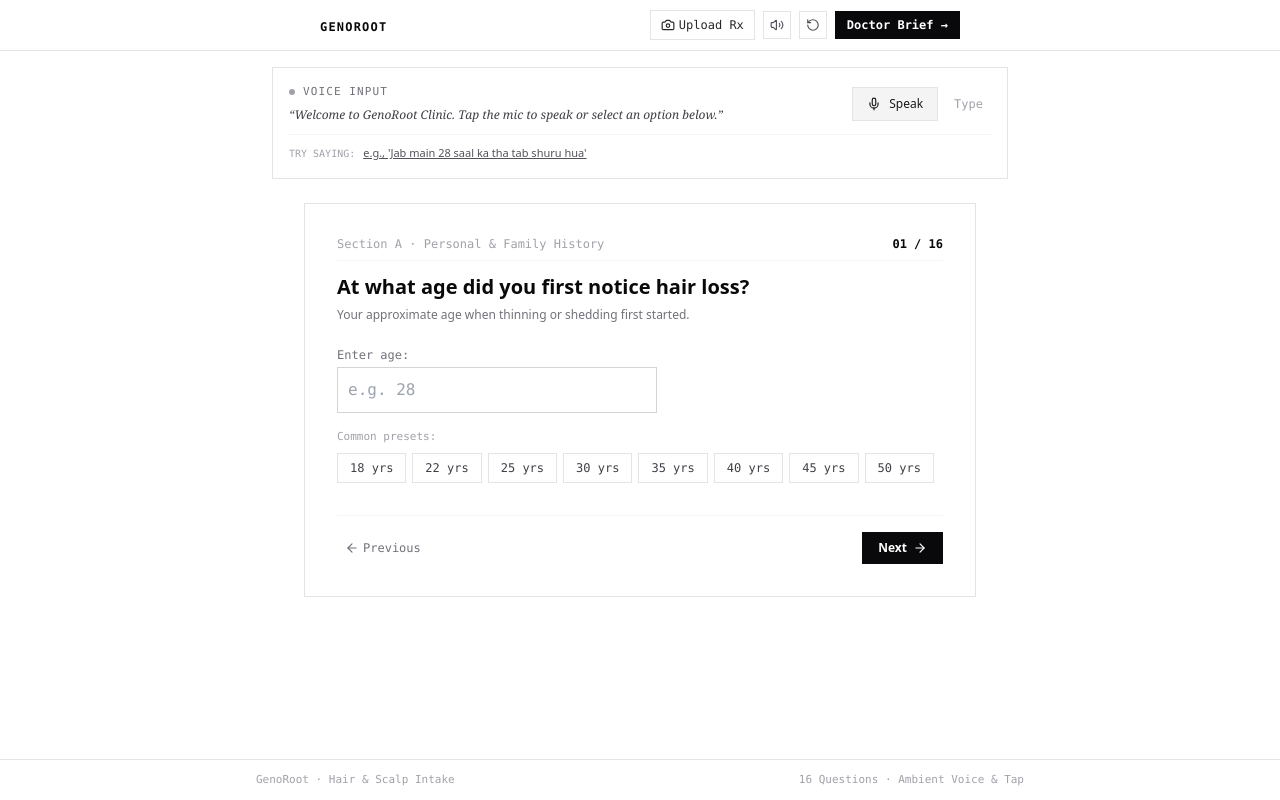
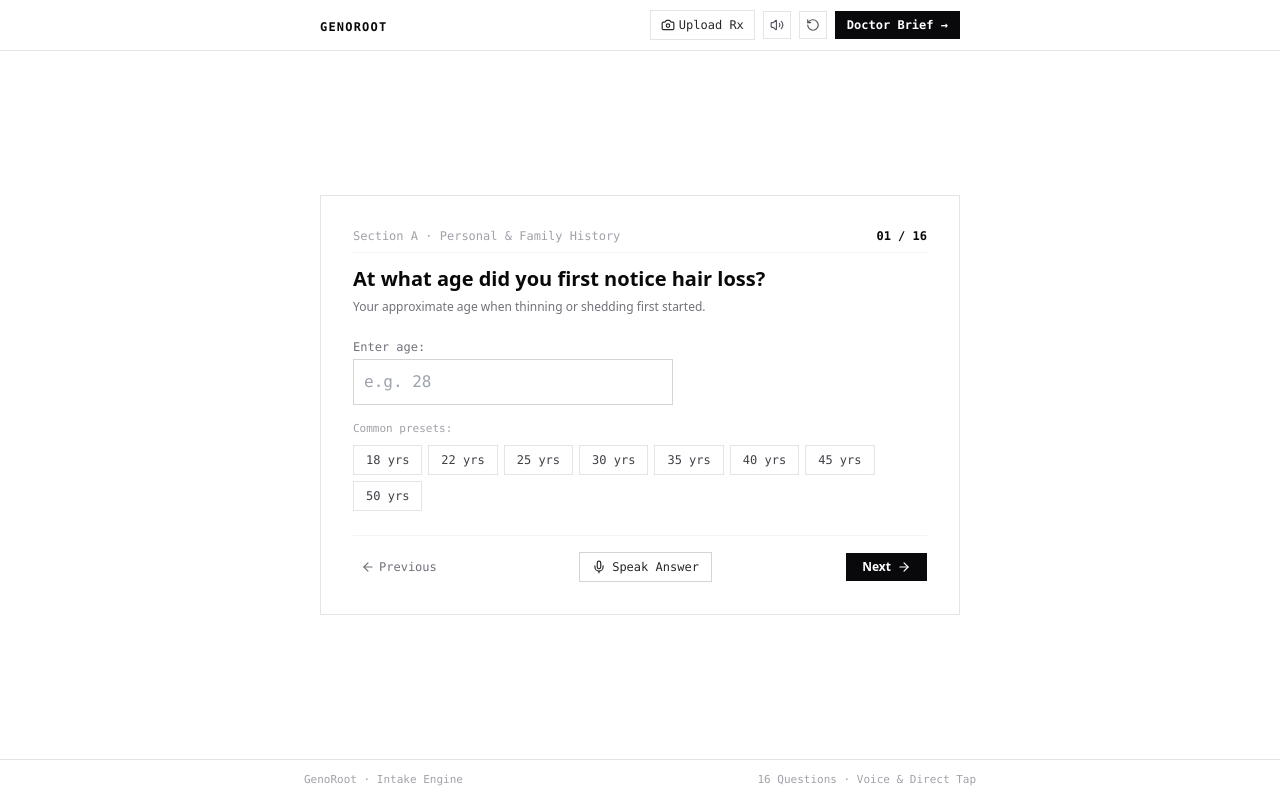
Before and after one commit to yaseen2402/form, a Next.js app: page / in a window 1280 px wide. Both pictures are taken after a click on the button "BEGIN INTAKE". Built offline with nearby package versions, Linux system fonts and the light colour scheme.

Commit message:
refactor: remove top voice box and integrate voice button directly into navigation row

```diff
--- a/src/app/page.tsx
+++ b/src/app/page.tsx
@@ -3,7 +3,6 @@
 import React from "react";
 import { useIntake } from "@/context/IntakeContext";
 import { Header } from "@/components/Header";
-import { VoiceConciergeBar } from "@/components/VoiceConciergeBar";
 import { QuestionCard } from "@/components/QuestionCard";
 import { DoctorSummaryPage } from "@/components/DoctorSummaryPage";
 import { PrescriptionUploadModal } from "@/components/PrescriptionUploadModal";
@@ -20,12 +19,9 @@ export default function Home() {
           <DoctorSummaryPage />
         </main>
       ) : (
-        <main className="flex-1 flex flex-col">
-          {/* Minimalist Voice Controller */}
-          <VoiceConciergeBar />
-
+        <main className="flex-1 flex flex-col justify-center">
           {/* Active Question Card */}
-          <div className="flex-1 max-w-3xl w-full mx-auto px-4 py-4 sm:py-6">
+          <div className="max-w-2xl w-full mx-auto px-4 py-6 sm:py-10">
             <QuestionCard />
           </div>
         </main>
@@ -35,9 +31,9 @@ export default function Home() {
 
       {/* Minimal Footer */}
       <footer className="border-t border-zinc-200 py-3 px-4 text-[11px] font-mono text-zinc-400 mt-auto">
-        <div className="max-w-3xl mx-auto flex items-center justify-between">
-          <span>GenoRoot · Hair & Scalp Intake</span>
-          <span>16 Questions · Ambient Voice & Tap</span>
+        <div className="max-w-2xl mx-auto flex items-center justify-between">
+          <span>GenoRoot · Intake Engine</span>
+          <span>16 Questions · Voice & Direct Tap</span>
         </div>
       </footer>
     </div>
--- a/src/components/QuestionCard.tsx
+++ b/src/components/QuestionCard.tsx
@@ -19,7 +19,8 @@ import {
   ProductUsage,
   ProcedureUsage,
 } from "@/types/intake";
-import { Check, ArrowRight, ArrowLeft } from "lucide-react";
+import { Check, ArrowRight, ArrowLeft, Mic, MicOff, Loader2 } from "lucide-react";
+import { useVoiceAssistant } from "@/hooks/useVoiceAssistant";
 
 export function QuestionCard() {
   const {
@@ -33,7 +34,24 @@ export function QuestionCard() {
     nextStep,
     prevStep,
     setViewMode,
+    isListening,
+    isProcessing,
+    liveTranscript,
+    recentFieldUpdates,
   } = useIntake();
+
+  const { startListening, stopListening, processTranscript } = useVoiceAssistant();
+
+  const handleMicToggle = () => {
+    if (isListening) {
+      stopListening();
+      if (liveTranscript) {
+        processTranscript(liveTranscript);
+      }
+    } else {
+      startListening();
+    }
+  };
 
   // Intro / Demographics Screen (Index 0)
   if (activeQuestionIndex === 0) {
@@ -47,7 +65,7 @@ export function QuestionCard() {
           Patient Intake Assessment
         </h1>
         <p className="text-xs sm:text-sm text-zinc-500 mb-6 leading-relaxed">
-          Fill your hair & scalp clinical background. You can speak naturally via the microphone above or tap the options below.
+          Provide your hair & scalp clinical background. Tap the &ldquo;Speak Answer&rdquo; button on any question to answer by voice (English or Hinglish), or tap options directly.
         </p>
 
         <div className="space-y-4">
@@ -155,12 +173,40 @@ export function QuestionCard() {
       </p>
 
       {/* Question Options dispatcher */}
-      <div className="mb-8">
+      <div className="mb-6">
         {renderQuestionContent(meta.n, formData, updateField, updateHabit, updateProduct, updateProcedure)}
       </div>
 
-      {/* Navigation Footer */}
-      <div className="flex items-center justify-between pt-4 border-t border-zinc-100">
+      {/* Inline Live Voice Feedback (visible only when active) */}
+      {(isListening || isProcessing || liveTranscript) && (
+        <div className="mb-4 p-2.5 bg-zinc-50 border border-zinc-200 text-xs font-mono flex items-center justify-between text-zinc-900">
+          <div className="flex items-center gap-2">
+            <span className={`w-1.5 h-1.5 rounded-full ${isListening ? "bg-zinc-950 animate-ping" : "bg-zinc-400"}`} />
+            <span>{liveTranscript || (isProcessing ? "Analyzing clinical cues with Gemini..." : "Listening (English / Hinglish)...")}</span>
+          </div>
+          {isListening && liveTranscript && (
+            <button
+              onClick={() => {
+                stopListening();
+                processTranscript(liveTranscript);
+              }}
+              className="text-[10px] font-mono px-2 py-0.5 bg-zinc-950 text-white"
+            >
+              Done
+            </button>
+          )}
+        </div>
+      )}
+
+      {recentFieldUpdates.length > 0 && (
+        <div className="mb-4 p-2 bg-zinc-100 border border-zinc-300 text-xs font-mono text-zinc-950 flex items-center gap-2">
+          <Check className="w-3.5 h-3.5 shrink-0" />
+          <span>Captured: {recentFieldUpdates.join(", ")}</span>
+        </div>
+      )}
+
+      {/* Navigation Footer with Voice Button in the same row */}
+      <div className="flex items-center justify-between pt-4 border-t border-zinc-100 gap-2">
         <button
           onClick={prevStep}
           className="flex items-center gap-1 text-xs font-mono text-zinc-500 hover:text-zinc-950 px-2 py-1.5 transition"
@@ -169,11 +215,40 @@ export function QuestionCard() {
           <span>Previous</span>
         </button>
 
+        {/* Voice Button in the same row */}
+        <button
+          onClick={handleMicToggle}
+          disabled={isProcessing}
+          className={`flex items-center gap-1.5 px-3 py-1.5 text-xs font-mono border transition ${
+            isListening
+              ? "bg-zinc-950 text-white border-zinc-950 animate-pulse"
+              : "bg-white border-zinc-300 hover:border-zinc-950 text-zinc-800"
+          }`}
+          title="Speak your answer in English or Hinglish"
+        >
+          {isProcessing ? (
+            <>
+              <Loader2 className="w-3.5 h-3.5 animate-spin" />
+              <span>Analyzing...</span>
+            </>
+          ) : isListening ? (
+            <>
+              <MicOff className="w-3.5 h-3.5" />
+              <span>Stop</span>
+            </>
+          ) : (
+            <>
+              <Mic className="w-3.5 h-3.5" />
+              <span>Speak Answer</span>
+            </>
+          )}
+        </button>
+
         <div>
           {activeQuestionIndex < 16 ? (
             <button
               onClick={nextStep}
-              className="flex items-center gap-1.5 text-xs font-semibold px-4 py-2 bg-zinc-950 hover:bg-zinc-800 text-white transition"
+              className="flex items-center gap-1.5 text-xs font-semibold px-4 py-1.5 bg-zinc-950 hover:bg-zinc-800 text-white transition"
             >
               <span>Next</span>
               <ArrowRight className="w-3.5 h-3.5" />
@@ -181,7 +256,7 @@ export function QuestionCard() {
           ) : (
             <button
               onClick={() => setViewMode("doctor_summary")}
-              className="flex items-center gap-1.5 text-xs font-semibold px-4 py-2 bg-zinc-950 hover:bg-zinc-800 text-white transition"
+              className="flex items-center gap-1.5 text-xs font-semibold px-4 py-1.5 bg-zinc-950 hover:bg-zinc-800 text-white transition"
             >
               <span>View Doctor Summary</span>
               <ArrowRight className="w-3.5 h-3.5" />
```
